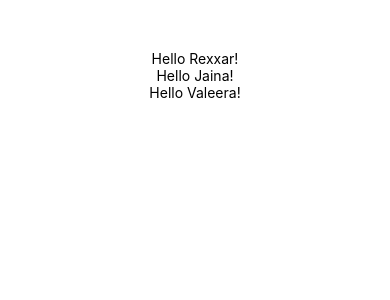
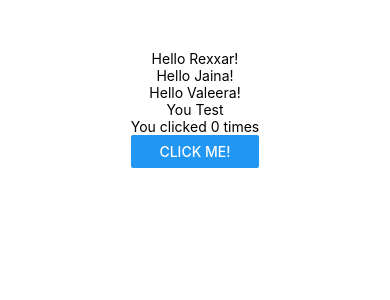
Before and after one commit to nordras/nativeSandbox, a React Native app: screen / in a window 390 px wide. Shown: the top 300 px of the page. Built offline with nearby package versions, Linux system fonts and the light colour scheme.

Commit message:
conter test

```diff
--- a/App.tsx
+++ b/App.tsx
@@ -1,8 +1,13 @@
-import React from 'react';
-import { Text, View, StyleSheet } from 'react-native';
+import React, { useState } from 'react';
+import { Text, View, StyleSheet, Button } from 'react-native';
 
 const styles = StyleSheet.create({
   center: {
+    alignItems: 'center',
+  },
+  container: {
+    flex: 1,
+    justifyContent: 'center',
     alignItems: 'center',
   },
 });
@@ -19,14 +24,34 @@ const Greeting = (props: GreetingProps) => {
   );
 };
 
+// React Native Counter Example using Hooks!
+
+const Counter = () => {
+  const [count, setCount] = useState(0);
+
+  return (
+    <View>
+      <Text>You clicked {count} times</Text>
+      <Button
+        onPress={() => setCount(count + 1)}
+        title="Click me!"
+      />
+    </View>
+  );
+};
+
+
 const LotsOfGreetings = () => {
   return (
     <View style={[styles.center, { top: 50 }]}>
       <Greeting name="Rexxar" />
       <Greeting name="Jaina" />
       <Greeting name="Valeera" />
+      <Text>You Test</Text>
+      <Counter />
     </View>
   );
 };
 
+
 export default LotsOfGreetings;
```
Also changed, not shown: Counter.tsx (added, +27 -0 lines), Greetings.tsx (added, +32 -0 lines).
